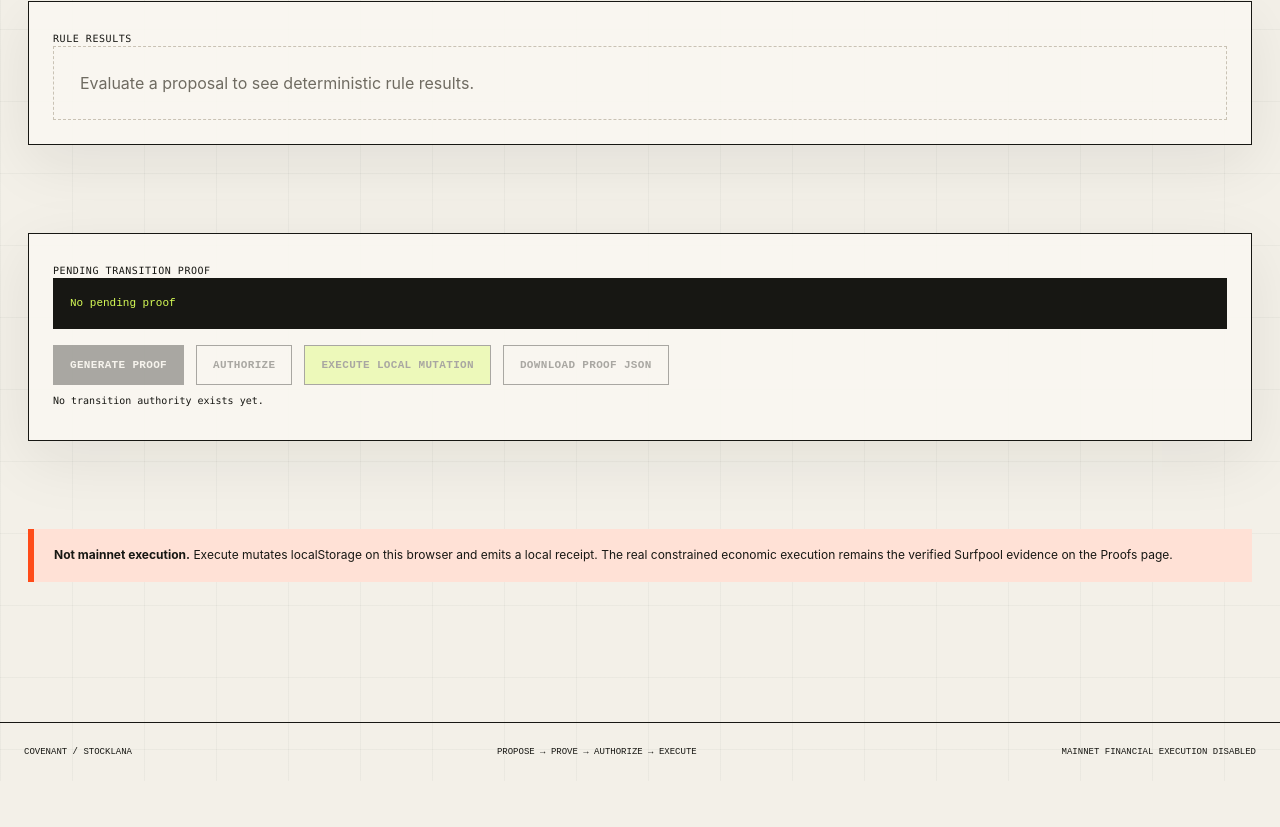
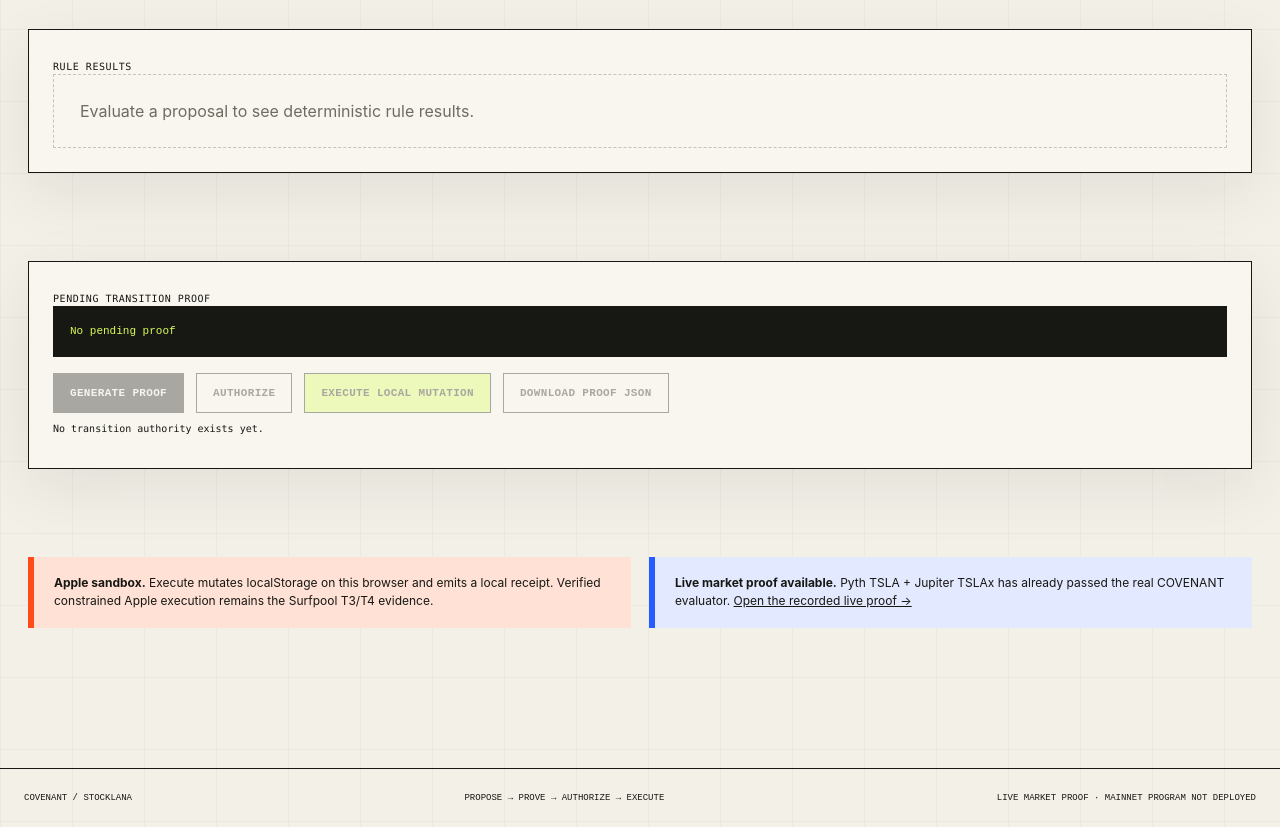
Before and after one commit to Faadil1/covenant, a website with bundled scripts: page demo/runtime.html in a window 1280 px wide. Shown: the part 1051-1878 px from the top of the page. Before the commit the page ends 1832 px from the top, so only its background shows below. Built offline with nearby package versions, Linux system fonts and the light colour scheme.

Commit message:
demo: distinguish Apple sandbox from Tesla live proof

```diff
--- a/demo/runtime.html
+++ b/demo/runtime.html
@@ -12,11 +12,11 @@
   </nav>
   <div class="top-status"><span class="status-dot"></span><span data-local-status>LOCAL SANDBOX</span></div>
 </header><main class="page">
-<section class="page-head"><div><p class="kicker">PROPOSE → PROVE → AUTHORIZE → EXECUTE</p><h1>Proof before <em>power.</em></h1><p class="lede">This is a writable browser sandbox. ALLOW does not mutate state. A fresh proof must be generated, explicitly authorized, and then executed.</p></div><div class="hero-actions"><button class="button button--secondary" id="loadAcquireScenario">LOAD ACQUIRE</button><button class="button button--secondary" id="loadMigrateScenario">LOAD SELF-HEALING</button></div></section>
+<section class="page-head"><div><p class="kicker">PROPOSE → PROVE → AUTHORIZE → EXECUTE</p><h1>Proof before <em>power.</em></h1><p class="lede">This interactive surface is the Apple browser sandbox. ALLOW does not mutate state. A fresh proof must be generated, explicitly authorized, and then executed. The separate Tesla live-market proof is recorded under Proofs.</p></div><div class="hero-actions"><button class="button button--secondary" id="loadAcquireScenario">LOAD ACQUIRE</button><button class="button button--secondary" id="loadMigrateScenario">LOAD SELF-HEALING</button></div></section>
 <section class="section"><div class="runtime-layout"><form id="runtimeForm" class="panel"><span class="eyebrow">TRANSITION PROPOSAL</span><div class="form-grid" style="margin-top:14px"><div class="field"><label>Operator</label><select name="operator"><option>ACQUIRE</option><option>MIGRATE</option></select></div><div class="field"><label>Target Claim</label><select name="targetClaim"><option>AAPLx</option><option>AAPLon</option></select></div><div class="field"><label>Economic value USD</label><input name="amountUsd" type="number" value="100" min="0" step="1"></div><div class="field"><label>Evidence profile</label><select name="profile"><option value="t3">Verified T3 snapshot</option><option value="t4">Verified T4 snapshot</option><option value="stale">Stale evidence simulation</option></select></div></div><button class="button button--acid" style="margin-top:18px" type="submit">EVALUATE</button></form>
 <div class="panel panel--blue"><span class="eyebrow">CURRENT LOCAL STATE</span><h3 id="runtimePosition"></h3><p class="mono" id="runtimeBalances"></p><span class="eyebrow">DECISION</span><div id="decision" class="decision-large">NOT EVALUATED</div><p id="evidenceNote"></p></div></div></section>
 <section class="section"><div class="steps"><div class="step"><span class="eyebrow">01</span><strong>PROPOSE</strong><small>Exact operator + target + amount</small></div><div class="step"><span class="eyebrow">02</span><strong>PROVE</strong><small>Hash-bound local proof</small></div><div class="step"><span class="eyebrow">03</span><strong>AUTHORIZE</strong><small>Version/nonce checked</small></div><div class="step"><span class="eyebrow">04</span><strong>EXECUTE</strong><small>Mutate local Position + receipt</small></div></div></section>
 <section class="section"><div class="panel"><span class="eyebrow">RULE RESULTS</span><div id="ruleResults"><div class="empty-state">Evaluate a proposal to see deterministic rule results.</div></div></div></section>
 <section class="section"><div class="panel"><span class="eyebrow">PENDING TRANSITION PROOF</span><div class="proof-strip" id="proofBox">No pending proof</div><div class="hero-actions" style="margin-top:16px"><button class="button" id="generateProof" disabled>GENERATE PROOF</button><button class="button button--secondary" id="authorizeProof" disabled>AUTHORIZE</button><button class="button button--acid" id="executeMutation" disabled>EXECUTE LOCAL MUTATION</button><button class="button button--secondary" id="downloadProof" disabled>DOWNLOAD PROOF JSON</button></div><p id="executeStatus" class="mono" style="font-size:10px">No transition authority exists yet.</p></div></section>
-<section class="section"><div class="callout callout--warning"><strong>Not mainnet execution.</strong> Execute mutates localStorage on this browser and emits a local receipt. The real constrained economic execution remains the verified Surfpool evidence on the Proofs page.</div></section>
-</main><footer><span>COVENANT / STOCKLANA</span><span>PROPOSE → PROVE → AUTHORIZE → EXECUTE</span><span>MAINNET FINANCIAL EXECUTION DISABLED</span></footer></div><script type="module" src="./app.js"></script></body></html>
+<section class="section"><div class="grid grid--2"><div class="callout callout--warning"><strong>Apple sandbox.</strong> Execute mutates localStorage on this browser and emits a local receipt. Verified constrained Apple execution remains the Surfpool T3/T4 evidence.</div><div class="callout"><strong>Live market proof available.</strong> Pyth TSLA + Jupiter TSLAx has already passed the real COVENANT evaluator. <a class="text-link" href="/proofs#tesla-live">Open the recorded live proof →</a></div></div></section>
+</main><footer><span>COVENANT / STOCKLANA</span><span>PROPOSE → PROVE → AUTHORIZE → EXECUTE</span><span>LIVE MARKET PROOF · MAINNET PROGRAM NOT DEPLOYED</span></footer></div><script type="module" src="./app.js"></script></body></html>
```
